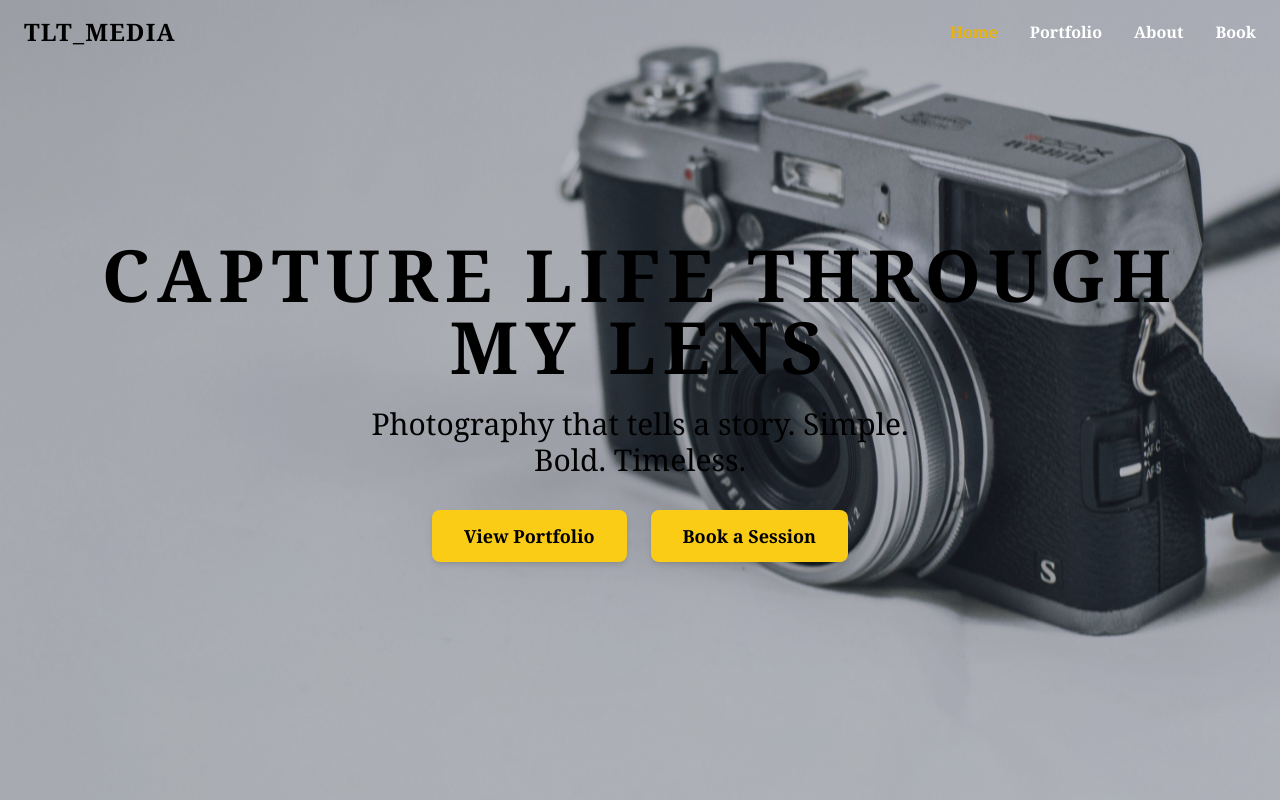
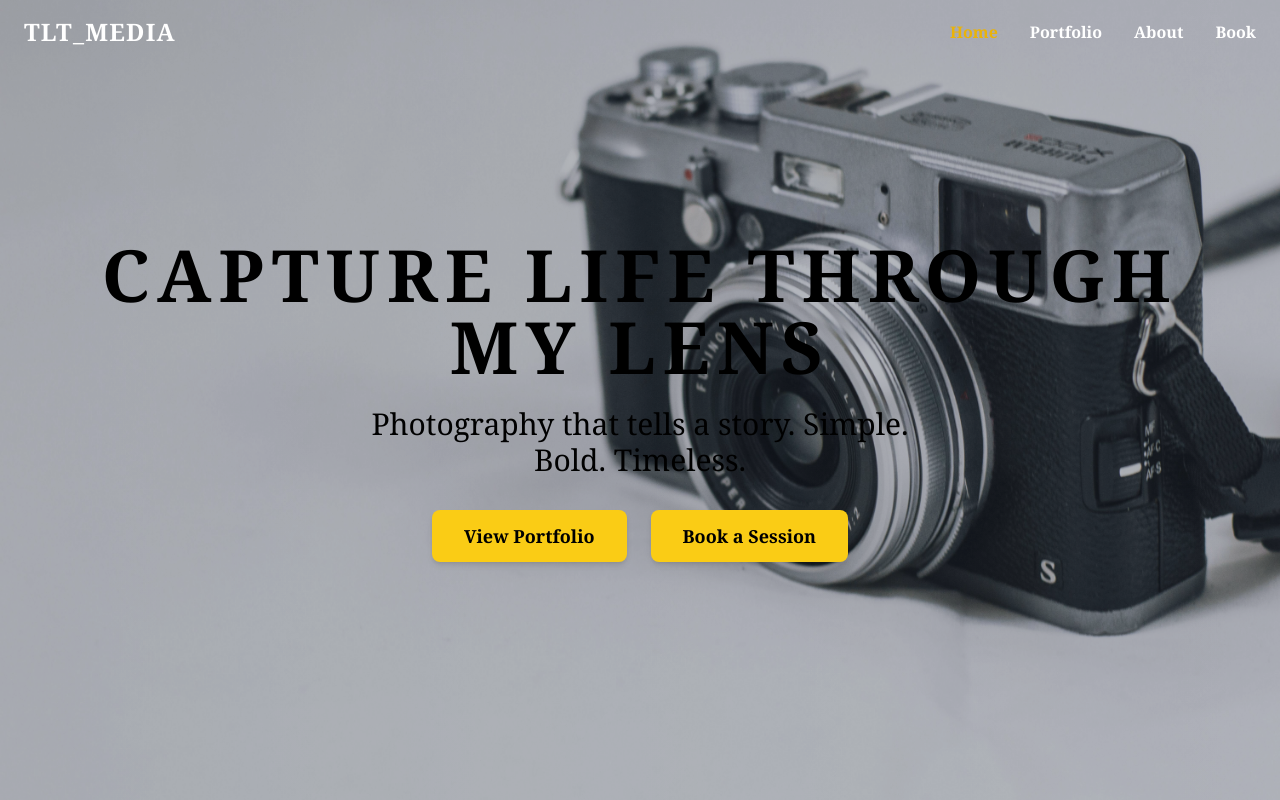
Before and after one commit to TriumphNdlovu/tlt-media, a Next.js app: page / in a window 1280 px wide. Shown: the top 800 px of the page. Built offline with nearby package versions, Linux system fonts and the light colour scheme.

Commit message:
Refactor Navbar component to add text color to the navigation bar

```diff
--- a/src/app/components/Navbar.tsx
+++ b/src/app/components/Navbar.tsx
@@ -33,7 +33,7 @@
 
   return (
     <nav
-      className={`fixed top-0 left-0 w-full z-50 py-4 px-6 transition-all  ${
+      className={`fixed top-0 left-0 w-full z-50 py-4 px-6 transition-all text-white ${
         isScrolled ? "bg-black text-white shadow-lg" : "bg-transparent"
       }`}
     >
```
